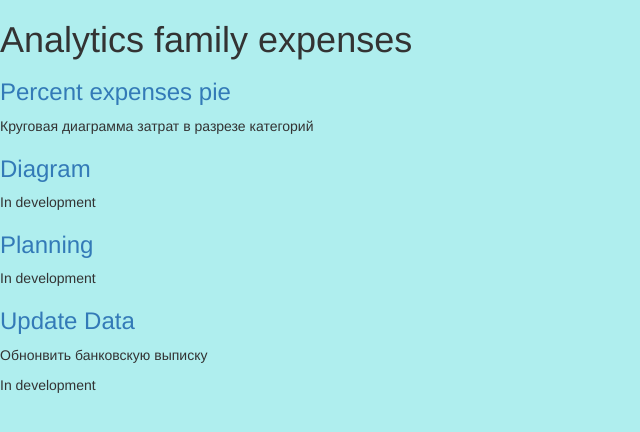
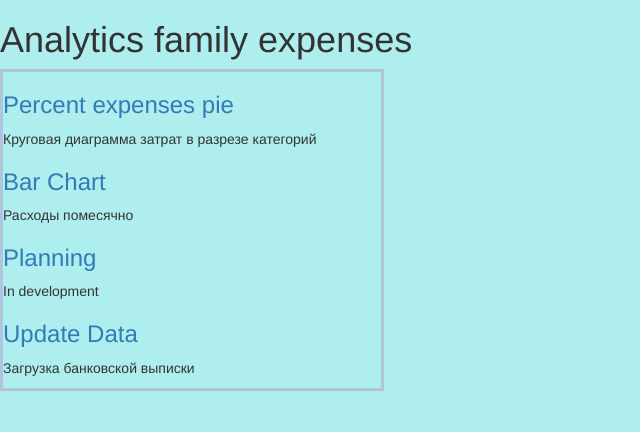
Before and after one commit to garry8888/siteproject, a Django app: page /analytics/ in a window 1280 px wide. Shown: the part 110-542 px from the top of the page, without its empty margins (0-640 px from the left). Run offline with Django 3.2, Linux system fonts and the light colour scheme; the visitor is signed in with stand-in values (Sample User, id 1); some libraries are stand-ins or nearby versions.

Commit message:
fix styles

```diff
--- a/factory/templates/factory/google_api_spreadsheet/update_bankstatements.html
+++ b/factory/templates/factory/google_api_spreadsheet/update_bankstatements.html
@@ -7,7 +7,7 @@
         <div class="text-center">
             <h1><strong>Загрузка банковской выписки</strong></h1>
         </div>
-        <div class="card" style="text-align: centre; margin: 0 auto ; width: 20%">
+        <div class="card" style="text-align: centre; margin: 35%; margin-top: 5%; border: 3px solid #b0c4de; border-collapse: collapse; width: 30%">
             <link  rel="stylesheet"  href="https://maxcdn.bootstrapcdn.com/bootstrap/4.0.0/css/bootstrap.min.css"  integrity="sha384-Gn5384xqQ1aoWXA+058RXPxPg6fy4IWvTNh0E263XmFcJlSAwiGgFAW/dAiS6JXm"  crossorigin="anonymous">
             <div class="card-body">
                 <form method="POST" class="post-form">
--- a/grafic_matplotlib/templates/grafic_matplotlib/analytics.html
+++ b/grafic_matplotlib/templates/grafic_matplotlib/analytics.html
@@ -1,17 +1,18 @@
 {% extends "gsite/wrapper.html" %}
 {% block content %}
+        <title>Analytics</title>
         <div>
             <h1>Analytics family expenses</h1>
         </div>
-
+        <div class="container" style="float: left; width: 30%; border: 3px solid #b0c4de; padding: 0px">
             <div class="row1">
                 <h3><a href="pie/">Percent expenses pie</a> </h3>
                 <p>Круговая диаграмма затрат в разрезе категорий</p>
             </div>
 
             <div>
-            <h3><a href="diagram/">Diagram</a> </h3>
-            <p>In development</p>
+                <h3><a href="diagram/">Bar Chart</a> </h3>
+                <p>Расходы помесячно</p>
             </div>
 
             <div>
@@ -20,7 +21,7 @@
             </div>
             <div>
                 <h3><a href="factory/">Update Data</a> </h3>
-            <p>Обнонвить банковскую выписку</p>
-            <p>In development</p>
+                <p>Загрузка банковской выписки</p>
+            </div>
         </div>
 {% endblock %}
--- a/users/templates/users/registration/password_change_form.html
+++ b/users/templates/users/registration/password_change_form.html
@@ -2,7 +2,7 @@
 {% load crispy_forms_tags %}
 
 {% block main %}
-<div  class="card">
+<div  class="card" style="margin-top: 10%; border: 3px solid #b0c4de; border-collapse: collapse">
 <div  class="card-body">
 <h4  class="card-title"> Change your password</h4>
 
```
Also changed, not shown: users/templates/users/registration/logged_out.html (+6 -3 lines). Lines whose indentation alone changed are shown as unchanged.
